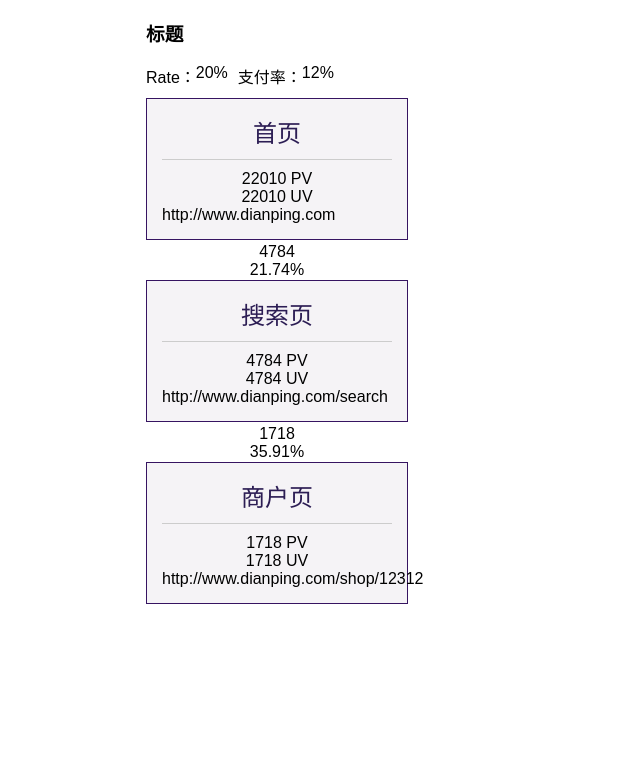
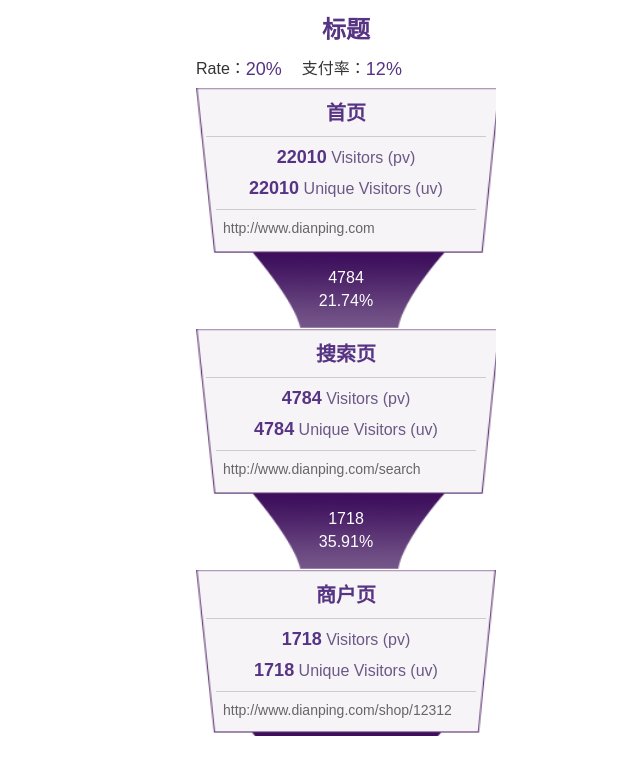
Before and after one commit to supersheep/dadirectives, a website: page index.html in a window 1280 px wide. Shown: the whole page, without its empty margins (294-934 px from the left). Drawn offline with Linux system fonts and the light colour scheme.

Commit message:
improve style

```diff
--- a/funnel.css
+++ b/funnel.css
@@ -1,5 +1,23 @@
 .funnel{
+  width: 300px;
   font-family: sans-serif;
+}
+
+.funnel .title{
+  margin: 10px 0 15px 0;
+  text-align: center;
+  color: #563383;
+  font-size: 24px
+}
+
+.funnel .headers{
+  margin-bottom: 10px;
+}
+
+.funnel .headers:after{
+  content: "";
+  display: block;
+  clear: both;
 }
 
 .funnel .headers{
@@ -13,41 +31,154 @@
 }
 
 .funnel .headers .item{
+  color: #333;
   float: left;
-  margin-right: 10px
+  margin-right: 20px
 }
 
+.funnel .headers .label,
+.funnel .headers .value{
+  line-height: 18px;
+  float: left;
+}
+.funnel .headers .label{
+  font-size: 16px;
+}
+
+.funnel .headers .value{
+  font-size: 18px;
+  color: #563383;
+}
+
+.funnel .content{
+  padding: 9px 10px 8px 10px;
+}
+
+.funnel .step{
+  position: relative;
+  background-size: cover;
+  background-image: url('./funnel.png');
+}
+
+
+.funnel .step .name{
+  font-weight: bold;
+  color: #563383;
+  font-size: 20px;
+  padding-bottom: 10px;
+  margin-bottom: 10px;
+  border-bottom: 1px solid #ccc;
+  text-align: center;
+}
+
+.funnel .step .pv,
+.funnel .step .uv{
+  color: #6C5886;
+  text-align: center;
+}
+
+.funnel .step .pv{
+  margin-bottom: 10px;
+}
+
+.funnel .step .uv{
+  border-bottom: 1px solid #ccc;
+  padding-bottom: 10px;
+  margin: 0 10px;
+}
+
+.funnel .step .pv strong,
+.funnel .step .uv strong{
+  font-size: 18px;
+  color: #563383;
+}
+
+.funnel .step .url{
+  padding: 10px 17px;
+  font-size: 14px;
+  color: #666;
+}
+
+.funnel .step .ratio{
+  bottom: 15px;
+  z-index: 9;
+  text-align: center;
+  width: 100%;
+  left: 0;
+  height: 59px;
+  padding-top: 15px;
+}
+
+.funnel .step .ratio .text{
+  color: #fff;
+  margin-bottom: 5px;
+}
+}
 
 .funnel .headers .label,
 .funnel .headers .value{
   float: left;
 }
 
+.funnel .content{
+  padding: 9px 10px 8px 10px;
+}
+
 .funnel .step{
   position: relative;
-  background-color: #f5f3f6;
-  width: 230px;
-  border: 1px solid #361461;
-  padding: 15px;
-  margin-bottom: 40px;
+  background-size: cover;
+  background-image: url('./funnel.png');
 }
 
-.step .name{
-  font-size: 24px;
+
+.funnel .step .name{
+  font-weight: bold;
+  color: #563383;
+  font-size: 20px;
   padding-bottom: 10px;
   margin-bottom: 10px;
   border-bottom: 1px solid #ccc;
-  color: #2c1d54;
   text-align: center;
 }
-.step .pv{
-  text-align: center
+
+.funnel .step .pv,
+.funnel .step .uv{
+  color: #6C5886;
+  text-align: center;
+}
+
+.funnel .step .pv{
+  margin-bottom: 10px;
+}
+
+.funnel .step .uv{
+  border-bottom: 1px solid #ccc;
+  padding-bottom: 10px;
+  margin: 0 10px;
+}
+
+.funnel .step .pv strong,
+.funnel .step .uv strong{
+  font-size: 18px;
+  color: #563383;
+}
+
+.funnel .step .url{
+  padding: 10px 17px;
+  color: #666;
 }
 
 .funnel .step .ratio{
-  position: absolute;
-  bottom: -40px;
+  bottom: 15px;
   z-index: 9;
   text-align: center;
-  width: 230px;
+  width: 100%;
+  left: 0;
+  height: 60px;
+  padding-top: 15px;
 }
+
+.funnel .step .ratio .text{
+  color: #fff;
+  margin-bottom: 5px;
+}
--- a/funnel.html
+++ b/funnel.html
@@ -11,14 +11,14 @@
   <div class="step" ng-repeat="item in data.nodes">
     <div class="content">
       <div class="name">{{item.name}}</div>
-      <div class="pv">{{item.pv}} PV</div>
-      <div class="pv">{{item.pv}} UV</div>
+      <div class="pv"><strong>{{item.pv}}</strong> Visitors (pv)</div>
+      <div class="uv"><strong>{{item.pv}}</strong> Unique Visitors (uv)</div>
       <div class="url">{{item.url}}</div>
     </div>
 
     <div class="ratio" ng-show="data.nodes[$index+1]">
-      <div class="pv">{{data.nodes[$index+1][data.ratekey]}}</div>
-      <div class="pv">{{(data.nodes[$index+1][data.ratekey] / item[data.ratekey] * 100).toFixed(2)}}%</div>
+      <div class="text">{{data.nodes[$index+1][data.ratekey]}}</div>
+      <div class="text">{{(data.nodes[$index+1][data.ratekey] / item[data.ratekey] * 100).toFixed(2)}}%</div>
     </div>
   </div>
 </div>
--- a/index.html
+++ b/index.html
@@ -10,7 +10,7 @@
 <body>
 
   <div ng-controller="MyCtrl">
-    <div dpda-funnel data="funnel" style="margin:0 auto;width:400px"></div>
+    <div dpda-funnel data="funnel" style="margin:0 auto;width:300px"></div>
   </div>
   <script src="dpda.js"></script>
   <script>
```
Also changed, not shown: funnel.png (added).
